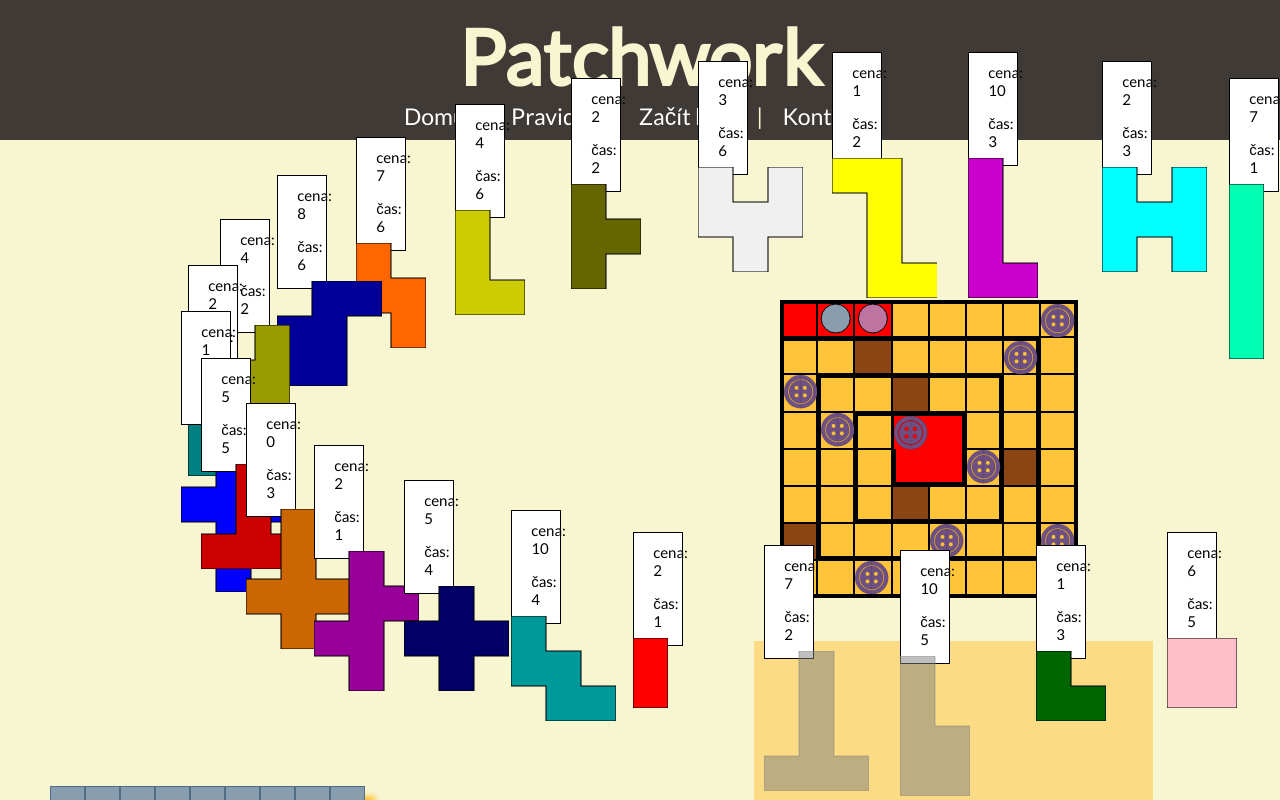
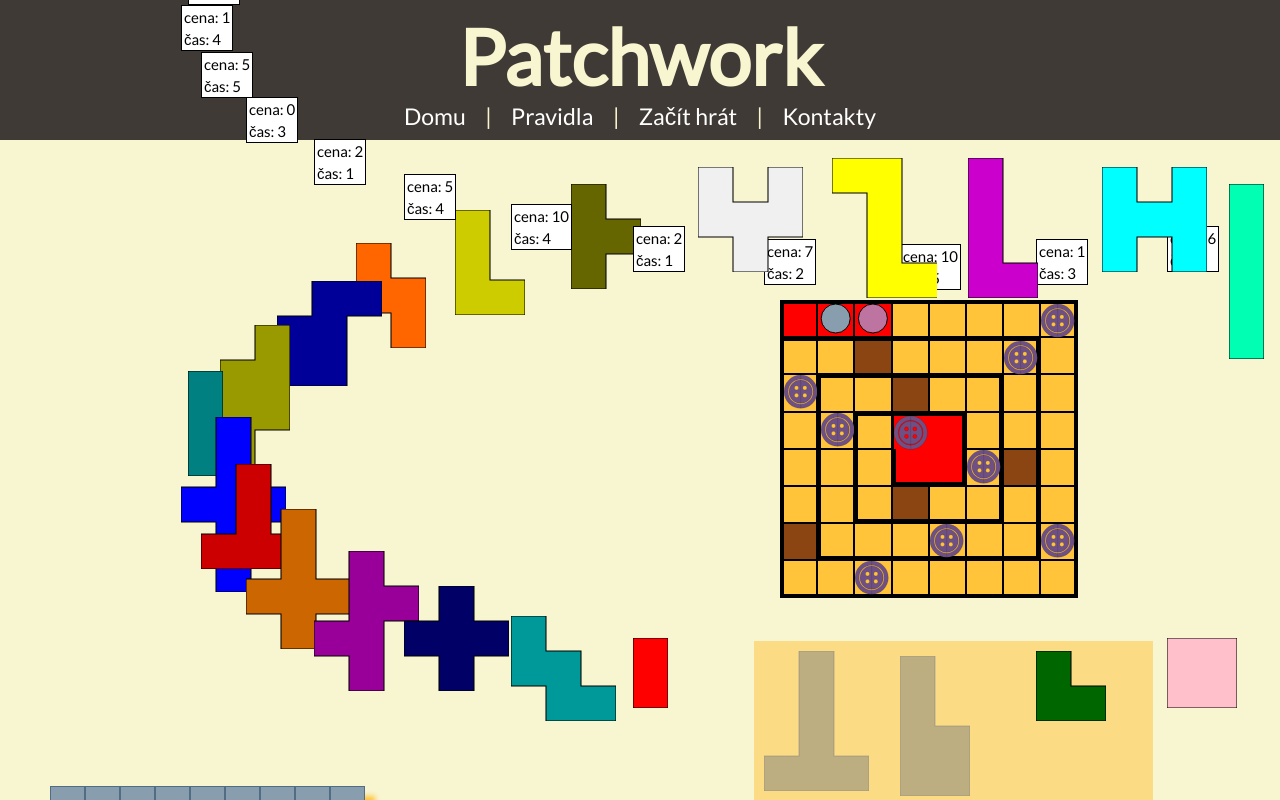
Before and after one commit to LucieDuskova/Patchwork, a React (Vite) app: page /hra in a window 1280 px wide. Shown: the top 800 px of the page. Built offline with nearby package versions, Linux system fonts and the light colour scheme.

Commit message:
popisky nad látkami - hotovo

```diff
--- a/src/components/Patch/index.jsx
+++ b/src/components/Patch/index.jsx
@@ -68,8 +68,8 @@ export const Patch = ({
             x: position.x,
           }}
         >
-          <p>cena: {patch.price}</p>
-          <p>čas: {patch.time}</p>
+          <div>cena: {patch.price}</div>
+          <div>čas: {patch.time}</div>
         </motion.div>
       )}
       <motion.svg
--- a/src/components/Patch/style.css
+++ b/src/components/Patch/style.css
@@ -1,11 +1,16 @@
-.descriptionPatch{
+.descriptionPatch {
   border: 1px solid black;
   background-color: white;
-  width: 50px;
+
   font-size: 15px;
   position: absolute;
   padding: 0;
   margin: 0;
-  top: 130px ;
+  bottom: 930px;
   z-index: 1000;
 }
+
+.descriptionPatch div {
+  padding: 2px;
+  white-space: nowrap;
+}
```
